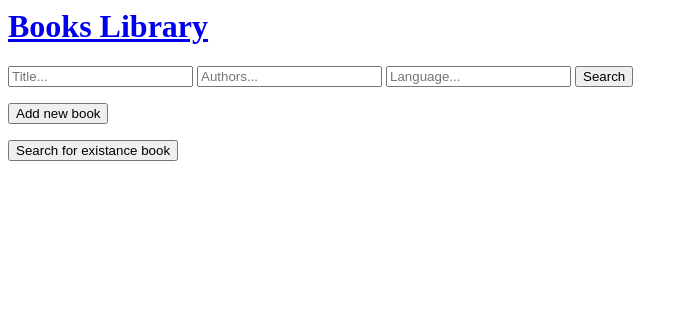
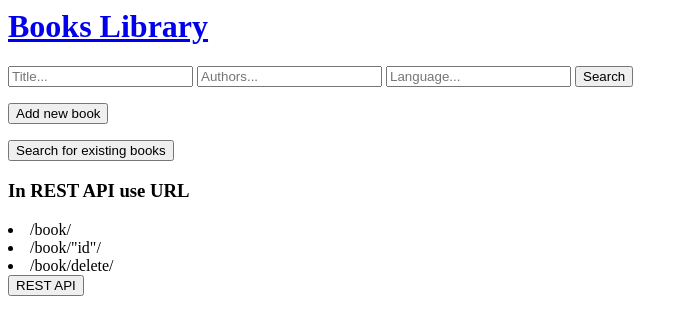
Before and after one commit to pawel-R/Book-Library, a Django app: page / in a window 1280 px wide. Shown: the top 335 px of the page, without its empty margins (0-688 px from the left). Run offline with Django 3.2, Linux system fonts and the light colour scheme; data that the repository does not hold is empty.

Commit message:
Add REST API

```diff
--- /dev/null
+++ b/booksapp/api/urls.py
@@ -0,0 +1,18 @@
+from django.urls import path, include
+from . import views
+from rest_framework import routers
+
+
+app_name = "api"
+
+router = routers.DefaultRouter()
+
+urlpatterns = [
+    path("", include(router.urls)),
+    path("book/<int:pk>/", views.api_detail, name="detail"),
+    path("book/<int:pk>/update/", views.api_update, name="update"),
+    path("book/<int:pk>/delete/", views.api_delete, name="delete"),
+    path("book/create", views.api_create, name="create"),
+    path("book/", views.ApiBookList.as_view(), name="list"),
+
+]
--- a/booksapp/dataBooks.py
+++ b/booksapp/dataBooks.py
@@ -1,11 +1,14 @@
 import requests
 from .models import Book
 
+# This code import and save every book to database from below URL.
 def database():
     response = requests.get("https://www.googleapis.com/books/v1/volumes?q=hobbit")
     data = response.json()
 
+    # In "data" are json data. Try to get only needed keys.
     for book in data["items"]:
+        # Some titles have troublesome letters inside. This encoding ignore this letters.
         title = book["volumeInfo"]["title"].encode(encoding="ascii", errors="ignore").decode("ascii")
         authors = ', '.join(book["volumeInfo"]["authors"])
         publishedDate = book["volumeInfo"]["publishedDate"]
@@ -47,6 +50,6 @@ def database():
                 "thumbnail" : thumbnail,
                 "language" : language
                 }
-
+        # Create and save each book to database.
         create_Database = Book(**data_dict)
         create_Database.save()
--- a/booksapp/templates/booksapp/home.html
+++ b/booksapp/templates/booksapp/home.html
@@ -16,7 +16,16 @@
     </div>
     <div>
         <form action="{% url 'booksapp:book_import' %}">
-            <button>Search for existance book</button>
+            <button>Search for existing books</button>
+        </form>
+    </div>
+    <div>
+        <form action="{% url 'booksapp:api:list' %}">
+            <h3>In REST API use URL</h3>
+            <li>/book/</li>
+            <li>/book/"id"/</li>
+            <li>/book/delete/</li>
+            <button>REST API</button>
         </form>
     </div>
 
@@ -31,6 +40,16 @@
             <h3>Language: {{ book.language }}</h3>
             <h3>ISBN-10: {{ book.identifier10 }}</h3>
             <h3>ISBN-13: {{ book.identifier13 }}</h3>
+            <div>
+                <form action="{% url 'booksapp:book_update' pk=book.pk %}">
+                    <button>Update</button>
+                </form>
+            </div>
+            <div>
+                <form action="{% url 'booksapp:book_delete' pk=book.pk %}">
+                    <button>Delete</button>
+                </form>
+            </div>
             <br>
             <br>
             <br>
--- a/booksapp/urls.py
+++ b/booksapp/urls.py
@@ -1,12 +1,17 @@
-from django.urls import path
+from django.urls import path, include
 from . import views
+
 
 app_name = "booksapp"
 
 urlpatterns = [
     path("", views.homepage, name="homepage"),
-    path("results", views.search, name="search"),
-    path("book_add", views.book_add, name="book_add"),
-    path("book_import", views.book_import, name="book_import"),
+    path("results/", views.search, name="search"),
+    path("book_add/", views.book_add, name="book_add"),
+    path("book_import/", views.book_import, name="book_import"),
     path("book/<int:pk>", views.book_detail, name="book_detail"),
+    path("book/<int:pk>/update", views.book_update, name="book_update"),
+    path("book/<int:pk>/delete", views.book_delete, name="book_delete"),
+    path("rest/", include("booksapp.api.urls")),
+
 ]
--- a/booksapp/views.py
+++ b/booksapp/views.py
@@ -1,18 +1,47 @@
 from django.shortcuts import render, get_object_or_404, redirect
 from django.db.models import Q
+import requests
+
 from .models import Book
 from .forms import BookForm
-import requests
 from .importBooks import importBook
 
+
+# Show list of books.
 def homepage(request):
     books = Book.objects.all()
     return render(request, "booksapp/home.html", {"books": books})
 
+
+# Show details of book.
 def book_detail(request, pk):
-    book = Book.objects.get(pk=pk)
+    book = get_object_or_404(Book, pk=pk)
     return render(request, "booksapp/book_detail.html", {"book": book})
 
+
+# Update the book.
+def book_update(request, pk):
+    book = get_object_or_404(Book, pk=pk)
+
+    if request.method == "POST":
+        form = BookForm(request.POST, instance=book)
+        updated_book = form.save()
+        updated_book.save()
+        return redirect("booksapp:book_detail", pk=book.pk)
+
+    else:
+        form = BookForm(instance=book)
+        return render(request, "booksapp/book_add.html", {"form": form})
+
+
+# Delete the book.
+def book_delete(request, pk):
+    book = get_object_or_404(Book, pk=pk)
+    book.delete()
+    return redirect("booksapp:homepage")
+
+
+# Search database for matching books.
 def search(request):
     title = request.GET.get("title")
     authors = request.GET.get("authors")
@@ -22,6 +51,8 @@ def search(request):
                                   Q(language__icontains=language))
     return render(request, "booksapp/home.html", {"books": results})
 
+
+# Add new book.
 def book_add(request):
     # When method == POST create filled form
     if request.method == "POST":
@@ -36,19 +67,23 @@ def book_add(request):
         form = BookForm()
         return render(request, "booksapp/book_add.html", {"form": form})
 
-
+# Search given URL for matching books.
 def book_import(request):
     if request.method == "POST":
         apiKey = "AIzaSyCaMMhH6FhpWq1--hDsEfCZTP0NV_5CkIc"
+        # When "Search" button was clicked.
         if request.POST.get("add") == None:
             search = request.POST.get("search1")
+        # When "Add" button was clicked.
         else:
             search = request.POST.get("search2")
+
         wholeQuery = {"q": search, "key": apiKey}
         response = requests.get(f"https://www.googleapis.com/books/v1/volumes", params=wholeQuery)
         imported = response.json()
         all_results = importBook(imported)
 
+        # When "Add" button was clicked
         if request.POST.get("add") != None:
             id = request.POST.get("add")
             for i in all_results:
@@ -58,6 +93,7 @@ def book_import(request):
                     add_book.save()
                     break
             return redirect("booksapp:book_detail", pk=add_book.pk)
+        # When "search" button was clicked
         else:
             return render(request, "booksapp/book_import.html", {"all_results": all_results, "last": search})
     else:
--- a/bookslib/settings.py
+++ b/bookslib/settings.py
@@ -40,7 +40,7 @@ INSTALLED_APPS = [
     'django.contrib.messages',
     'django.contrib.staticfiles',
     'booksapp',
-
+    'rest_framework',
 ]
 
 MIDDLEWARE = [
--- a/bookslib/urls.py
+++ b/bookslib/urls.py
@@ -16,7 +16,9 @@ Including another URLconf
 from django.contrib import admin
 from django.urls import path, include
 
+
 urlpatterns = [
     path('admin/', admin.site.urls),
-    path('', include("booksapp.urls")),
+    path("", include("booksapp.urls")),
+
 ]
--- a/requirements.txt
+++ b/requirements.txt
@@ -3,6 +3,7 @@ chardet==3.0.4
 dj-database-url==0.5.0
 Django==2.2.7
 django-heroku==0.3.1
+djangorestframework==3.10.3
 gunicorn==20.0.0
 idna==2.8
 psycopg2==2.8.4
```
Also changed, not shown: booksapp/api/serializers.py (added, +19 -0 lines), booksapp/api/views.py (added, +74 -0 lines), booksapp/importBooks.py (+4 -6 lines), booksapp/templates/booksapp/book_detail.html (+12 -0 lines), booksapp/api/__init__.py (added), booksapp/forms.py (line endings or trailing spaces), 1 other file.
